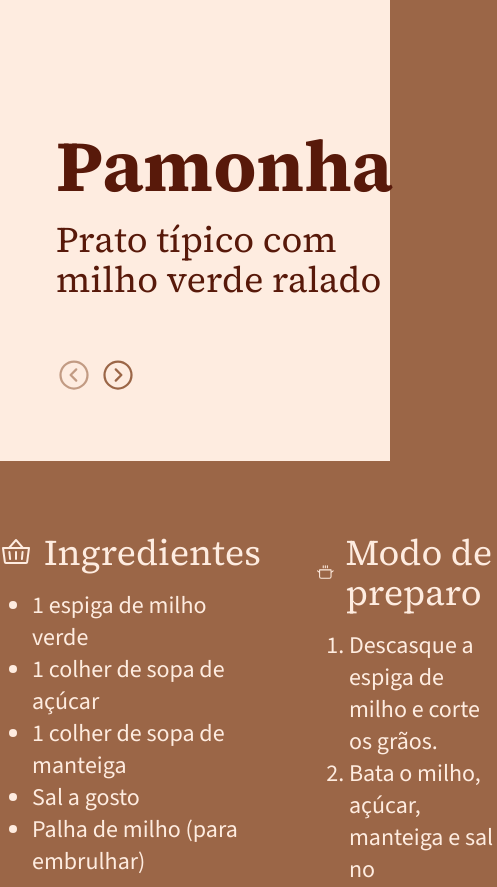
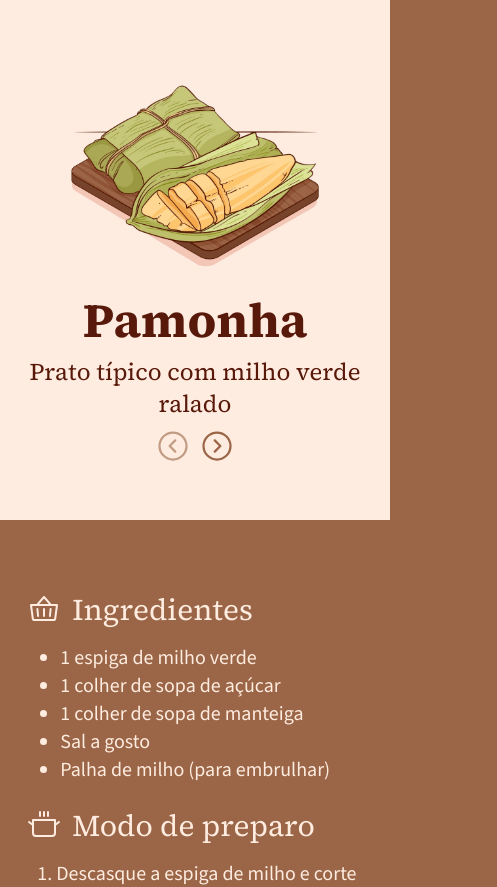
Before and after one commit to maik-emanoel/june-recipes, a React (Vite) app: page / in a window 390 px wide. Shown: the top 887 px of the page, 497 px wide, since content can reach past the window. Built offline with nearby package versions, Linux system fonts and the light colour scheme.

Commit message:
improve responsivity

```diff
--- a/src/App.jsx
+++ b/src/App.jsx
@@ -48,9 +48,9 @@ export default function App() {
   console.log(recipes.length);
   return (
     <>
-      <div className="bg-[#FEECE0] min-h-[50vh] pt-28 pb-14">
-        <div className="max-w-[1073px] w-full h-fit flex gap-14 mx-auto text-[#58190A]">
-          <div className="max-w-[409px] w-full h-[293px]">
+      <div className="bg-[#FEECE0] min-h-[50vh] pt-28 pb-14 lg:min-h-0 md:pt-20">
+        <div className="max-w-[1073px] w-[90%] h-fit flex gap-14 mx-auto text-[#58190A] md:flex-col md:items-center md:text-center md:gap-6">
+          <div className="max-w-[409px] w-full h-[293px] lg:h-48">
             <img
               src={recipeImages[count].src}
               alt={recipeImages[count].alt}
@@ -60,12 +60,12 @@ export default function App() {
             />
           </div>
 
-          <div className="relative">
-            <h1 className="text-7xl font-bold leading-normal">
+          <div className="relative pb-11">
+            <h1 className="text-7xl font-bold leading-normal lg:leading-none lg:text-5xl lg:mb-3">
               {recipes[count].name}
             </h1>
-            <p className="text-4xl">{recipes[count].description}</p>
-            <div className="flex absolute bottom-3 gap-2">
+            <p className="text-4xl lg:text-2xl">{recipes[count].description}</p>
+            <div className="flex absolute bottom-3 gap-2 md:left-[50%] md:translate-x-[-50%] md:bottom-0">
               <CaretCircleLeft
                 size={36}
                 color="#9B6647"
@@ -88,28 +88,28 @@ export default function App() {
       </div>
 
       <div className="bg-[#9B6647] text-[#FEECE0] min-h-[50vh]">
-        <div className="max-w-[1100px] w-full h-fit flex gap-14 mx-auto py-[72px]">
-          <div className="flex flex-col gap-4 max-w-[433px] w-full">
-            <h2 className="flex items-center gap-3 text-4xl">
+        <div className="max-w-[1100px] w-[90%] h-fit flex gap-14 mx-auto py-[72px] lg:gap-6 md:flex-col md:items-center">
+          <div className="flex flex-col gap-4 max-w-[433px] w-full md:w-4/5 md:max-w-none sm:!w-[95%]">
+            <h2 className="flex items-center gap-3 text-4xl sm:text-3xl">
               <Basket size={32} />
               Ingredientes
             </h2>
             <ul className="list-disc pl-8">
               {recipes[count].ingredients.map((ingredient, index) => (
-                <li key={index} className="text-2xl">
+                <li key={index} className="text-2xl lg:text-xl">
                   {ingredient}
                 </li>
               ))}
             </ul>
           </div>
-          <div className="flex flex-col gap-4 flex-2">
-            <h2 className="flex items-center gap-3 text-4xl">
+          <div className="flex flex-col gap-4 flex-2 md:w-4/5 sm:!w-[95%]">
+            <h2 className="flex items-center gap-3 text-4xl sm:text-3xl">
               <CookingPot size={32} />
               Modo de preparo
             </h2>
-            <ol className="list-decimal pl-8">
+            <ol className="list-decimal pl-8 sm:pl-7">
               {recipes[count].prepareMode.map((step, index) => (
-                <li key={index} className="text-2xl">
+                <li key={index} className="text-2xl lg:text-xl">
                   {step}
                 </li>
               ))}
```
